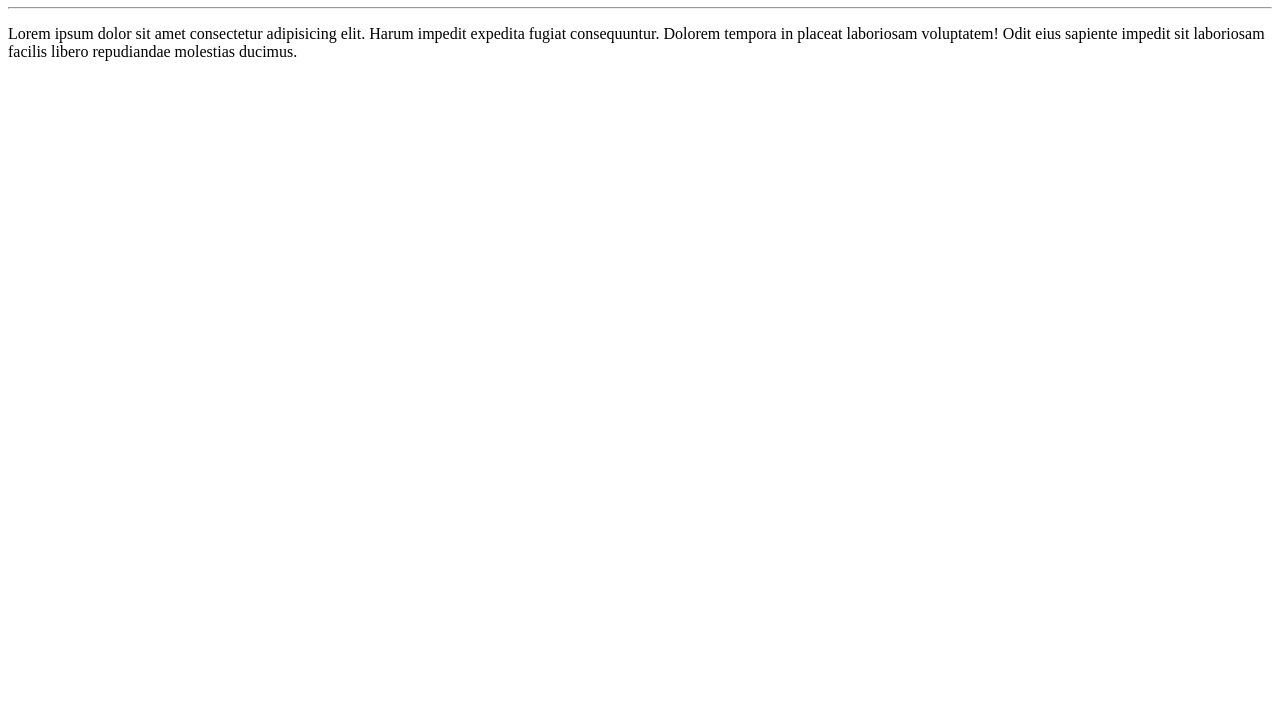
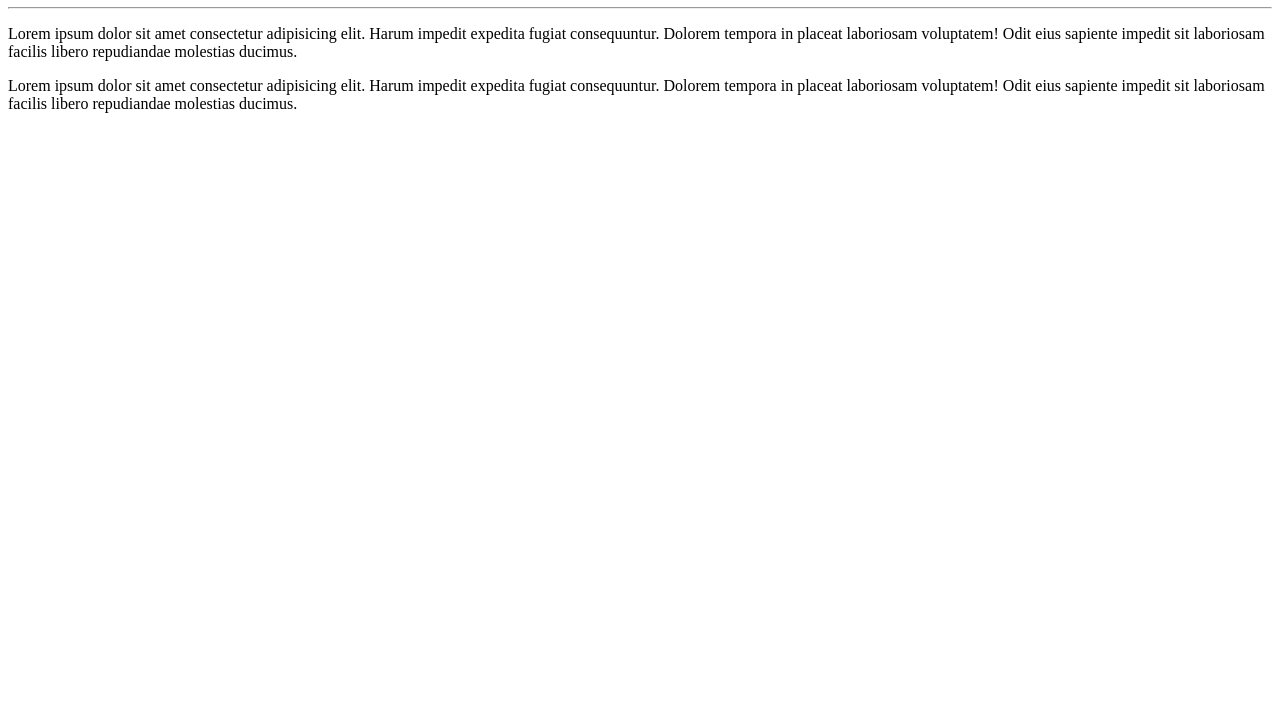
Before and after one commit to Leonardo-Sanders/Ola-Mundo, a plain HTML site: page site-exemplo/index.html in a window 1280 px wide. Shown: the part 73-800 px from the top of the page. Drawn offline with Linux system fonts and the light colour scheme.

Commit message:
Adicionei um parágrafo

```diff
--- a/site-exemplo/index.html
+++ b/site-exemplo/index.html
@@ -9,8 +9,12 @@
     <h1>Olá, Mundo!</h1>
     <hr>
     <p>Lorem ipsum dolor sit amet consectetur adipisicing elit.
-    Harum impedit expedita fugiat consequuntur. Dolorem tempora in
-    placeat laboriosam voluptatem! Odit eius sapiente impedit sit
-    laboriosam facilis libero repudiandae molestias ducimus.</p>
+        Harum impedit expedita fugiat consequuntur. Dolorem tempora in
+        placeat laboriosam voluptatem! Odit eius sapiente impedit sit
+        laboriosam facilis libero repudiandae molestias ducimus.</p>
+    <p>Lorem ipsum dolor sit amet consectetur adipisicing elit.
+        Harum impedit expedita fugiat consequuntur. Dolorem tempora in
+        placeat laboriosam voluptatem! Odit eius sapiente impedit sit
+        laboriosam facilis libero repudiandae molestias ducimus.</p>
 </body>
 </html>
```
